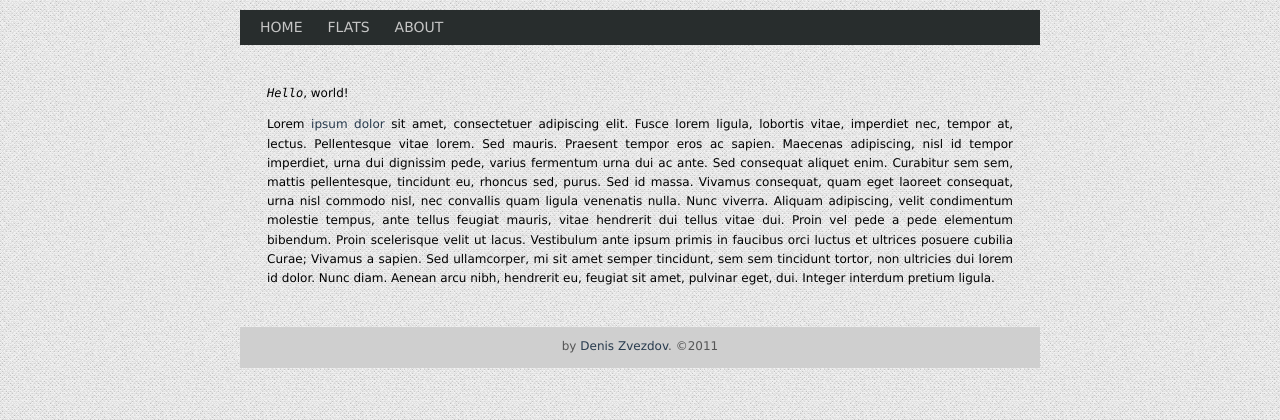
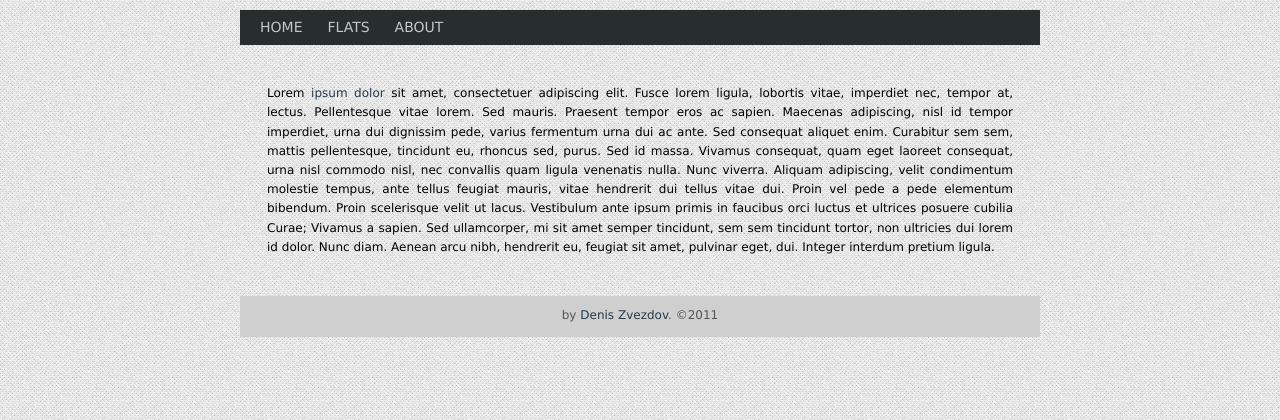
Before and after one commit to s1ider/s1idernet, a Django app: template templates/index.html in a window 1280 px wide. Shown: the part 51-471 px from the top of the page. Run offline with Django 3.2, Linux system fonts and the light colour scheme; the template is opened without the code that fills it, so the values that code supplies are empty.

Commit message:
small template fixes

```diff
--- a/templates/base.html
+++ b/templates/base.html
@@ -23,9 +23,9 @@
 		</div>
 		<div id="navigation">
 			<ul>
-				<li {% if request.path == '/' %}class="current_page_item"{% endif %}><a href="{% url home %}">Home</a></li>
-				<li {% if request.path == '/flats/' %}class="current_page_item"{% endif %}><a href="{% url flats %}">Flats</a></li>
-				<li {% if request.path == '/about/' %}class="current_page_item"{% endif %}><a href="{% url about %}">About</a></li>
+				<li{% if request.path == '/' %} class="current_page_item"{% endif %}><a href="{% url home %}">Home</a></li>
+				<li{% if request.path == '/flats/' %} class="current_page_item"{% endif %}><a href="{% url flats %}">Flats</a></li>
+				<li{% if request.path == '/about/' %} class="current_page_item"{% endif %}><a href="{% url about %}">About</a></li>
    			</ul>
 		</div>
 		<div id="content-wrapper">
--- a/templates/index.html
+++ b/templates/index.html
@@ -1,7 +1,5 @@
 {% extends "base.html" %}
 
 {% block content %}
-	<p><em>Hello</em>, world!<p>
-
 	<p>Lorem <a href="#">ipsum dolor</a> sit amet, consectetuer adipiscing elit. Fusce lorem ligula, lobortis vitae, imperdiet nec, tempor at, lectus. Pellentesque vitae lorem. Sed mauris. Praesent tempor eros ac sapien. Maecenas adipiscing, nisl id tempor imperdiet, urna dui dignissim pede, varius fermentum urna dui ac ante. Sed consequat aliquet enim. Curabitur sem sem, mattis pellentesque, tincidunt eu, rhoncus sed, purus. Sed id massa. Vivamus consequat, quam eget laoreet consequat, urna nisl commodo nisl, nec convallis quam ligula venenatis nulla. Nunc viverra. Aliquam adipiscing, velit condimentum molestie tempus, ante tellus feugiat mauris, vitae hendrerit dui tellus vitae dui. Proin vel pede a pede elementum bibendum. Proin scelerisque velit ut lacus. Vestibulum ante ipsum primis in faucibus orci luctus et ultrices posuere cubilia Curae; Vivamus a sapien. Sed ullamcorper, mi sit amet semper tincidunt, sem sem tincidunt tortor, non ultricies dui lorem id dolor. Nunc diam. Aenean arcu nibh, hendrerit eu, feugiat sit amet, pulvinar eget, dui. Integer interdum pretium ligula.</p>
 {% endblock %}
```
